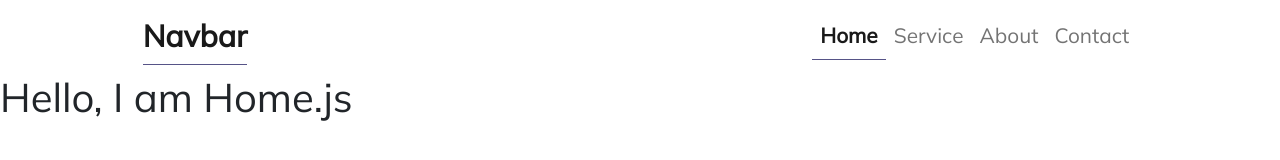
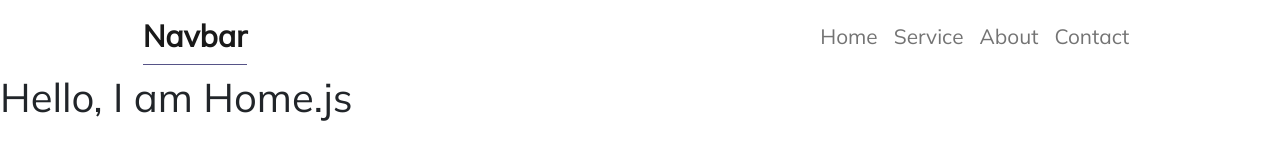
Before and after one commit to SumitKanth/ReactWeb, a React (Create React App) app: page / in a window 1280 px wide. Shown: the top 160 px of the page. Built offline with nearby package versions, Linux system fonts and the light colour scheme.

Commit message:
Added extra route

```diff
--- a/src/App.js
+++ b/src/App.js
@@ -9,14 +9,15 @@
 import Service from './Service';
 import Navbar from './Navbar';
 import './index.css';
-import { Routes, Route} from 'react-router-dom';
+import { Routes, Route } from 'react-router-dom';
 
 const App = () => {
-  return(
+    return (
         <>
             <Navbar />
             <Routes>
                 <Route path='/' element={<Home />} />
+                <Route path='/home' element={<Home />} />
                 <Route path='/about' element={<About />} />
                 <Route path='/contact' element={<Contact />} />
                 <Route path='/service' element={<Service />} />
--- a/src/Navbar.js
+++ b/src/Navbar.js
@@ -27,7 +27,7 @@
                                 <div className="collapse navbar-collapse" id="navbarSupportedContent">
                                     <ul className="navbar-nav ms-auto mb-2 mb-lg-0">
                                         <li className="nav-item">
-                                            <NavLink className="nav-link" activeClassName="active" aria-current="page" to="/">
+                                            <NavLink className="nav-link" activeClassName="active" aria-current="page" to="/home">
                                                 Home
                                             </NavLink>
                                         </li>
```
Lines whose indentation alone changed are shown as unchanged.
